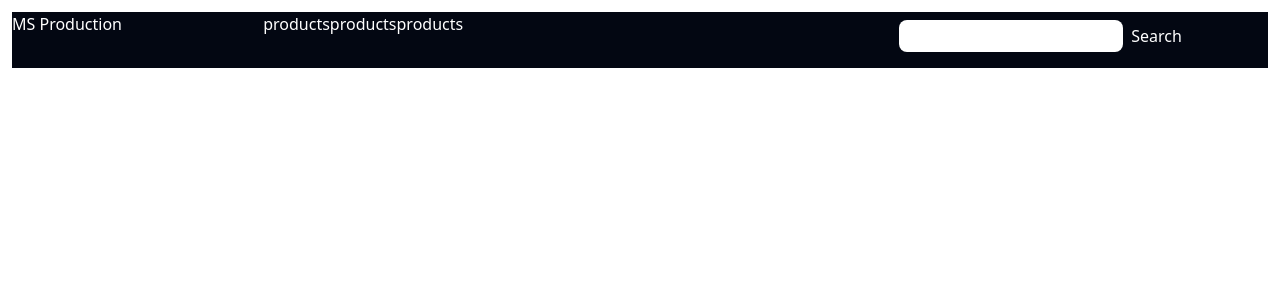
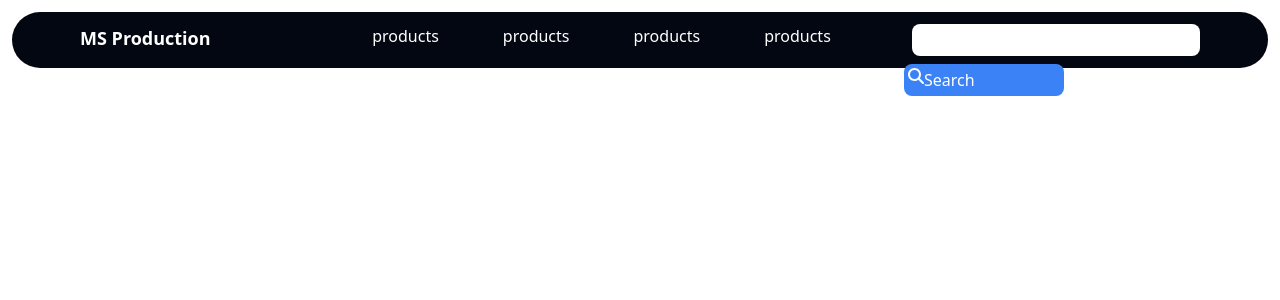
Before and after one commit to manjotdevs/ecommer-website, a Next.js app: page / in a window 1280 px wide. Shown: the top 300 px of the page. Built offline with nearby package versions, Linux system fonts and the light colour scheme.

Commit message:
padding is done

```diff
--- a/package.json
+++ b/package.json
@@ -11,11 +11,15 @@
   "dependencies": {
     "@emotion/react": "^11.11.4",
     "@emotion/styled": "^11.11.5",
+    "@fortawesome/fontawesome-svg-core": "^6.5.2",
+    "@fortawesome/free-solid-svg-icons": "^6.5.2",
+    "@fortawesome/react-fontawesome": "^0.2.0",
     "@mui/icons-material": "^5.15.15",
     "@mui/material": "^5.15.15",
     "next": "14.2.3",
     "react": "^18",
-    "react-dom": "^18"
+    "react-dom": "^18",
+    "react-icons": "^5.2.0"
   },
   "devDependencies": {
     "@types/node": "^20",
--- a/src/components/Navbar.jsx
+++ b/src/components/Navbar.jsx
@@ -1,24 +1,26 @@
-import Link from "next/link"
-export default function Navbar(){
-    return(
+import Link from "next/link";
+import { FontAwesomeIcon } from '@fortawesome/react-fontawesome'
+import { faMagnifyingGlass } from "@fortawesome/free-solid-svg-icons";
+export default function Navbar() {
+  return (
     <>
-            <div className='bg-gray-950  h-14 flex text-white  '>
-                <div className="w-1/5">
-                    <h1>MS Production</h1>
+      <div className="bg-gray-950 w-full h-14 px-14  flex text-white rounded-full border-solid ">
+        <div className="p-3 w-2/5 font-bold text-lg ">
+          <h1 className="">MS Production</h1>
         </div>
 
-                <div className="w-1/2">
-                    <Link href="/products">products</Link>
-                    <Link href="/products">products</Link>
-                    <Link href="/products">products</Link>
+        <div className="p-3 w-3/4 space-x-16">
+          <Link href="/products" className="py-8">products</Link>
+          <Link href="/products" className="py-8">products</Link>
+          <Link href="/products" className="py-8">products</Link>
+          <Link href="/products" className="py-8">products</Link>
         </div>
 
-                <div className="w-15">
-                    <input type="text" className="p-1 w-56 m-2 rounded-lg"/>
-                    <button>Search</button>
+        <div className="p-1 w-1/3">
+          <input type="text" className=" h-8 w-72 m-2 rounded-lg" />
+          <button className="bg-blue-500 flex rounded-lg w-40 h-8 p-1 border-solid border-3 "><FontAwesomeIcon icon={faMagnifyingGlass} /> Search</button>
         </div>
       </div>
-
     </>
   );
 }
```
Also changed, not shown: 1 other file (tests, documents, lock files or other folders). Lines whose indentation alone changed are shown as unchanged.
